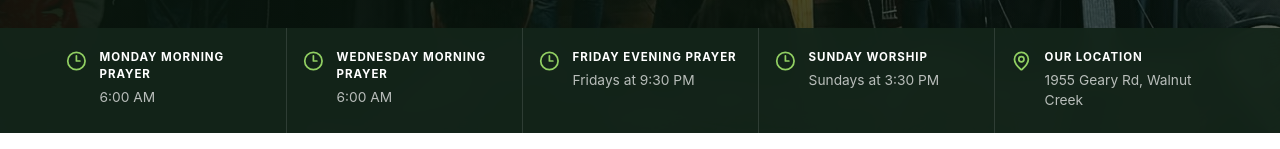
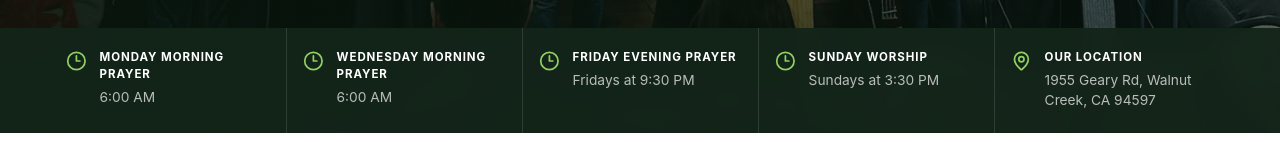
Before and after one commit to enkhbatMunkhbold/graceland_web, a React (Create React App) app in the folder client/: page /home in a window 1280 px wide. Shown: the part 803-952 px from the top of the page. Built offline with nearby package versions, Linux system fonts and the light colour scheme; no server answers; the HTML template or start-up script is replaced by a standard one.

Commit message:
checkpoint: add full hero location address

```diff
--- a/client/src/components/Home.js
+++ b/client/src/components/Home.js
@@ -104,7 +104,7 @@ function Home() {
             </div>
             <div className="home-hero-visit-item">
               <MapPin aria-hidden="true" />
-              <div><strong>{t('ourLocation')}</strong><span>1955 Geary Rd, Walnut Creek</span></div>
+              <div><strong>{t('ourLocation')}</strong><span>1955 Geary Rd, Walnut Creek, CA 94597</span></div>
             </div>
           </div>
         </div>
```
